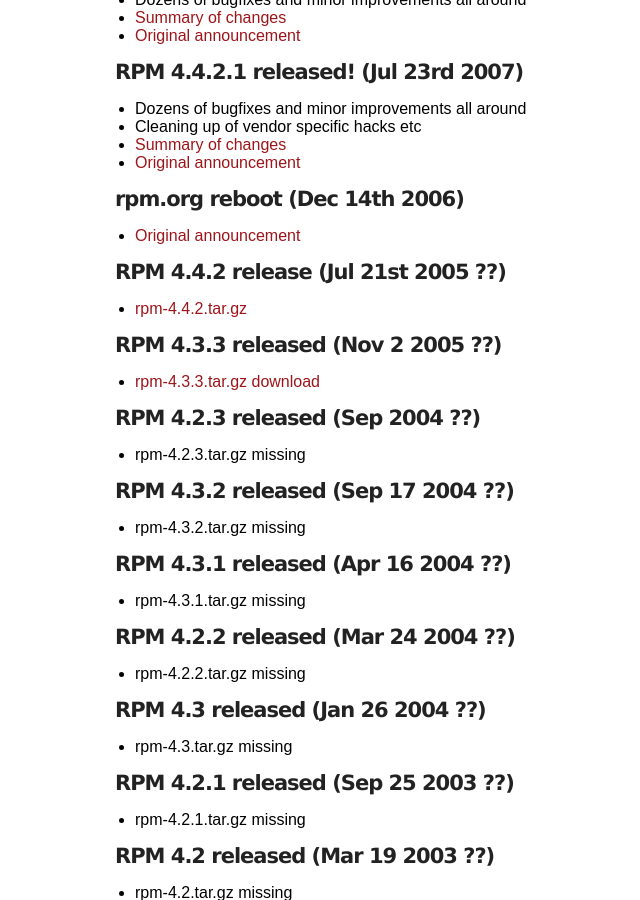
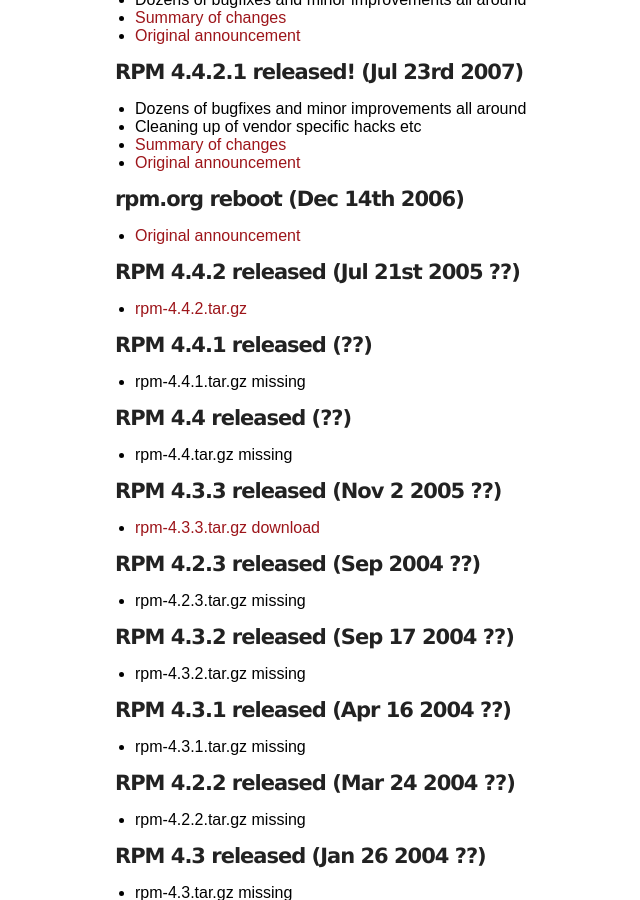
Before and after one commit to rpm-software-management/rpm-web, a Jekyll site: the page built from timeline.md, in a window 1280 px wide and 900 px high, scrolled down 7532 px. Shown: the whole window, without its empty margins (135-775 px from the left). Built offline with Jekyll 4.4.1, drawn with Linux system fonts in a browser that asks for light colours.

Commit message:
Couple of more missing 4.4 era releases

```diff
--- a/timeline.md
+++ b/timeline.md
@@ -360,9 +360,17 @@ Due to a big surge in spam tickets in recent times, ticket creation and modifica
 
  * [Original announcement](https://http://lists.rpm.org/pipermail/rpm-announce/2006-December/000005.html)
 
-#### RPM 4.4.2 release (Jul 21st 2005 ??) ####
+#### RPM 4.4.2 released (Jul 21st 2005 ??) ####
 
  * [rpm-4.4.2.tar.gz](http://archive.rpm.org/releases/rpm-4.4.x/rpm-4.4.2.tar.gz)
+
+#### RPM 4.4.1 released (??) ####
+
+ * rpm-4.4.1.tar.gz missing
+
+#### RPM 4.4 released (??) ####
+
+ * rpm-4.4.tar.gz missing
 
 #### RPM 4.3.3 released (Nov 2 2005 ??) ####
 
```
